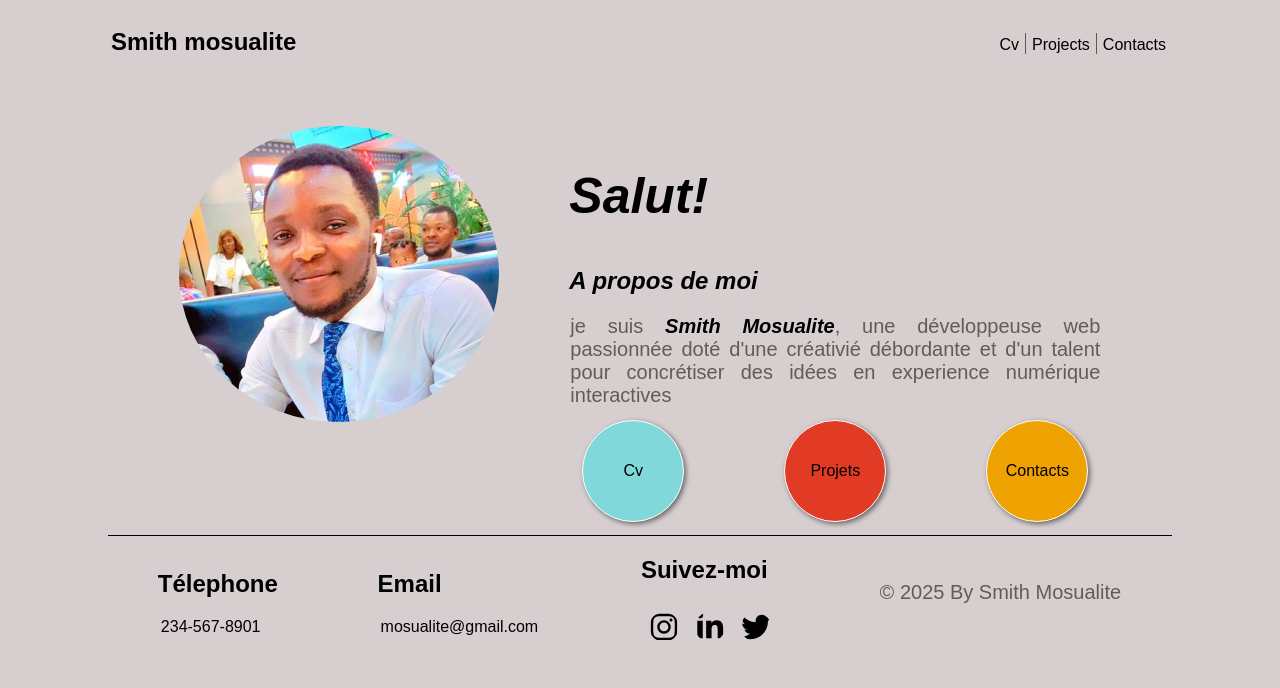
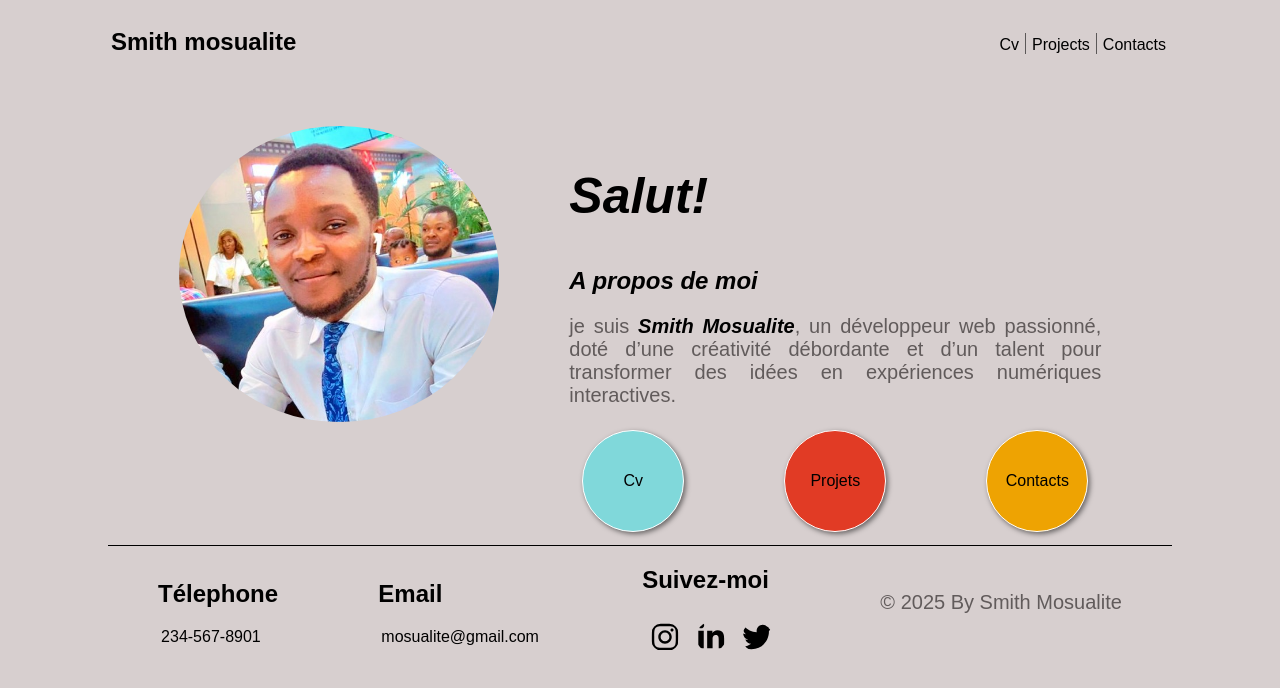
Before and after one commit to smithmosualite/my-portfolio, a plain HTML site: page index.html in a window 1280 px wide. Drawn offline with Linux system fonts and the light colour scheme.

Commit message:
text changes

```diff
--- a/css/style.css
+++ b/css/style.css
@@ -98,10 +98,10 @@
 
      p{
           padding: 0;
-          margin: 1px;
           text-align: left;
           font-size: 1.25em;
           color: #615b5b;
+          word-spacing: normal;
      }
 
      i{
--- a/index.html
+++ b/index.html
@@ -27,10 +27,8 @@
                 <h1 class="h1"><i>Salut!</i></h1>
                 <div class="paragraph">
                 <h2><i>A propos de moi</i></h2>
-                <p>je suis <strong><i>Smith Mosualite</i></strong>, une développeuse web
-                    passionnée doté d'une créativié débordante et
-                    d'un talent pour concrétiser des idées en
-                    experience numérique interactives</p>
+                <p>je suis<strong><i> Smith Mosualite</i></strong>, un développeur web passionné, doté d’une créativité débordante et d’un talent pour transformer des idées en expériences
+                numériques interactives.</p>
             </div>
             <div class="link_color">
 
```
